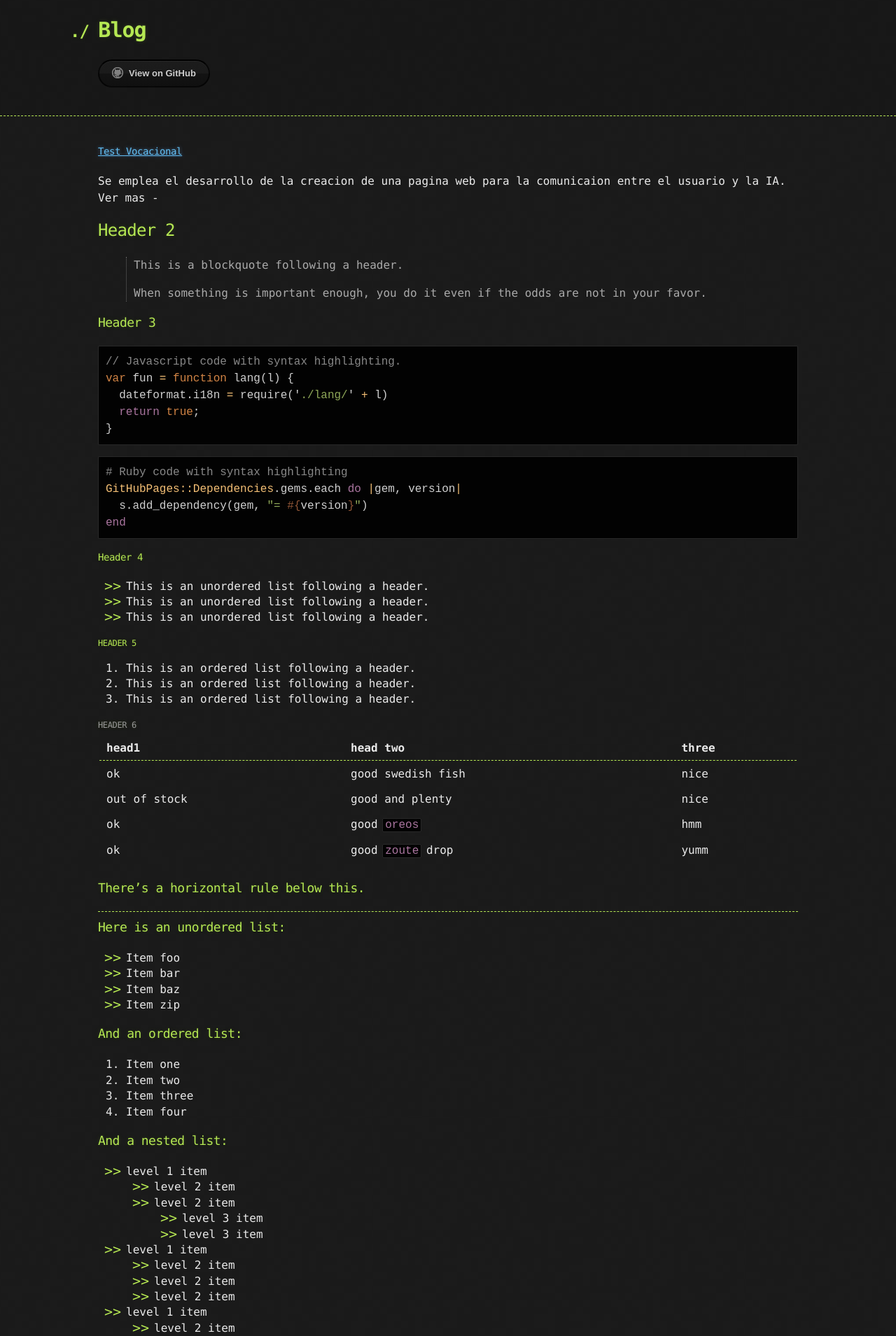
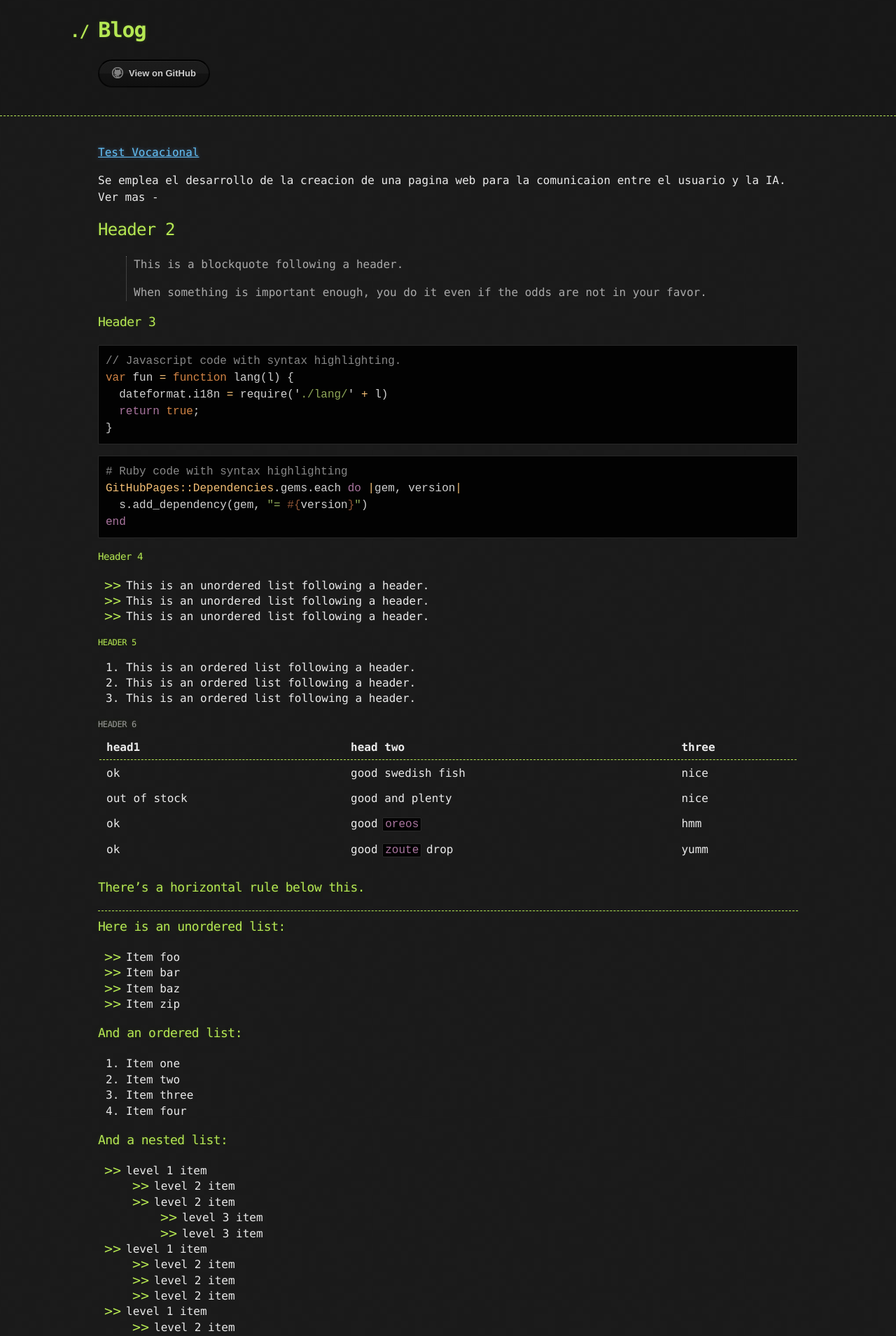
Before and after one commit to NinjaDiaz007/Blog, a Jekyll site: the page built from index.md, in a window 1280 px wide. Shown: the top 1909 px of the page at 70% size. Built offline with Jekyll 4.4.1, drawn with Linux system fonts in a browser that asks for light colours; the repository's description, which GitHub fills in, is left out.

Commit message:
Add files via upload

```diff
--- a/index.md
+++ b/index.md
@@ -2,7 +2,7 @@
 layout: default
 ---
 
-#### [Test Vocacional](./test-vocacional.html)
+[Test Vocacional](./test-vocacional.html)
 
 Se emplea el desarrollo de la creacion de una pagina web para la comunicaion entre el usuario y la IA. Ver mas -
 
```
